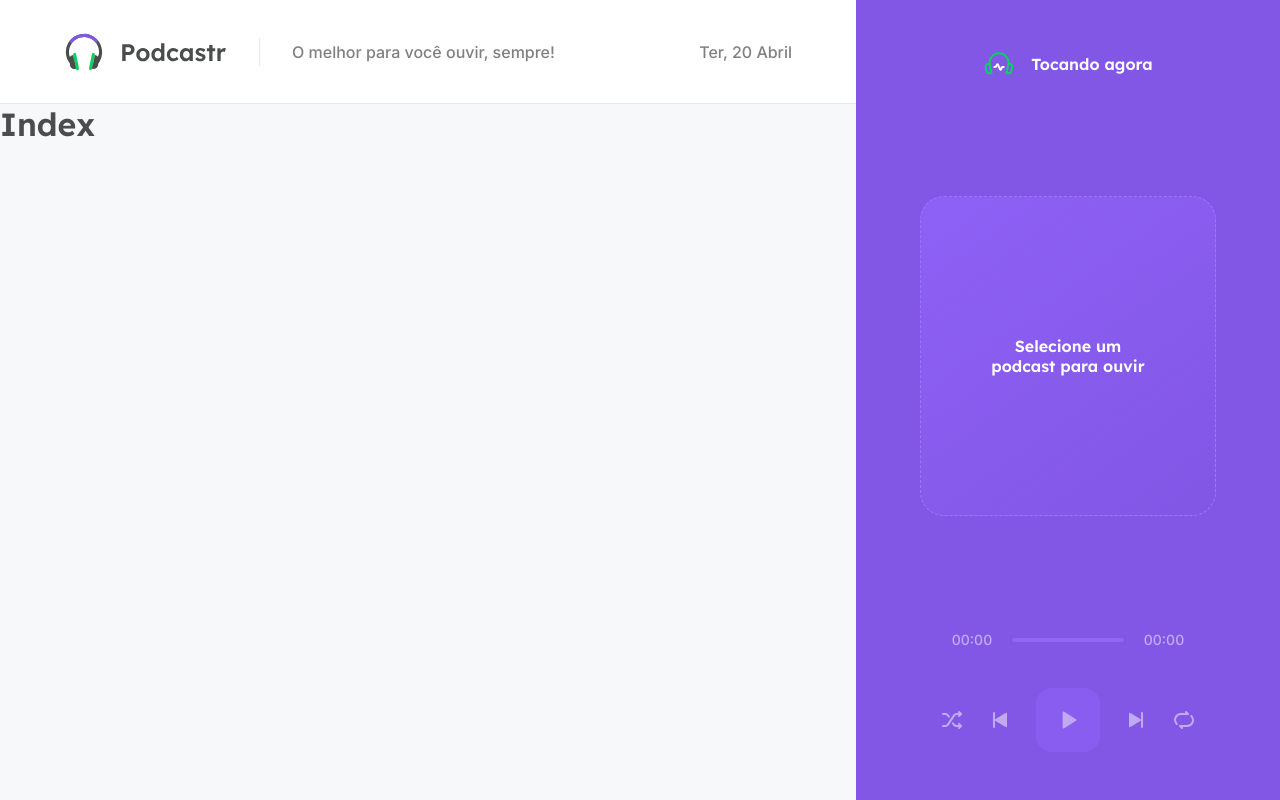
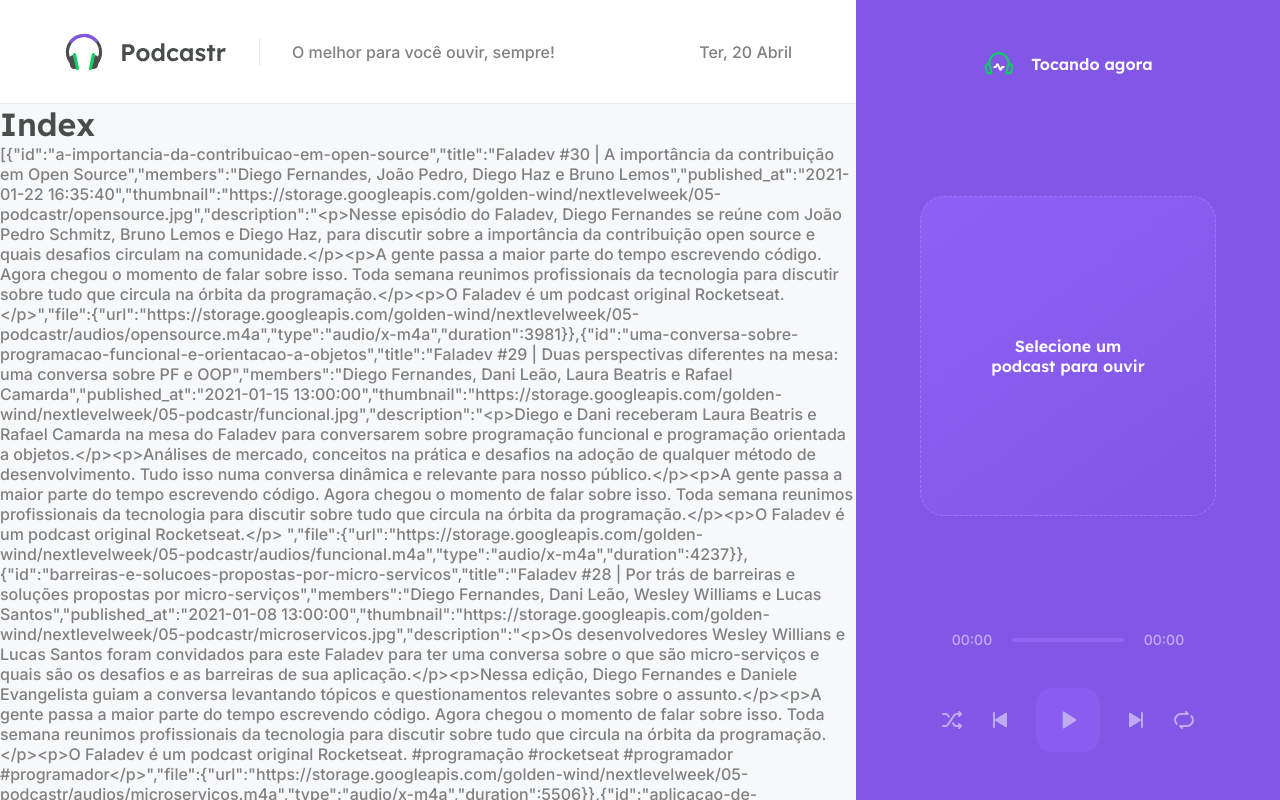
Before and after one commit to diogosalesdev/podcastr, a Next.js app: page / in a window 1280 px wide. Shown: the top 800 px of the page. Built offline with nearby package versions, Linux system fonts and the light colour scheme; data requests are answered from the project's data file.

Commit message:
SSG Home created

```diff
--- a/package.json
+++ b/package.json
@@ -5,7 +5,8 @@
   "scripts": {
     "dev": "next dev",
     "build": "next build",
-    "start": "next start"
+    "start": "next start",
+    "server": "json-server server.json -w -d 750 -p 3333"
   },
   "dependencies": {
     "date-fns": "^2.21.1",
@@ -17,6 +18,7 @@
   "devDependencies": {
     "@types/node": "^14.14.41",
     "@types/react": "^17.0.3",
+    "json-server": "^0.16.3",
     "typescript": "^4.2.4"
   }
 }
--- a/src/pages/index.tsx
+++ b/src/pages/index.tsx
@@ -1,6 +1,21 @@
 
-export default function Home() {
+export default function Home(props) {
   return (
-    <h1>Index</h1>
+    <div>
+      <h1>Index</h1>
+      <p>{JSON.stringify(props.episodes)}</p>
+    </div>
   )
 }
+
+export async function getStaticProps() {
+  const response = await fetch('http://localhost:3333/episodes')
+  const data = await response.json()
+
+  return {
+    props: {
+      episodes: data,
+    },
+    revalidate: 60 * 60 * 8,
+  }
+}
```
Also changed, not shown: 1 other file (tests, documents, lock files or other folders).
